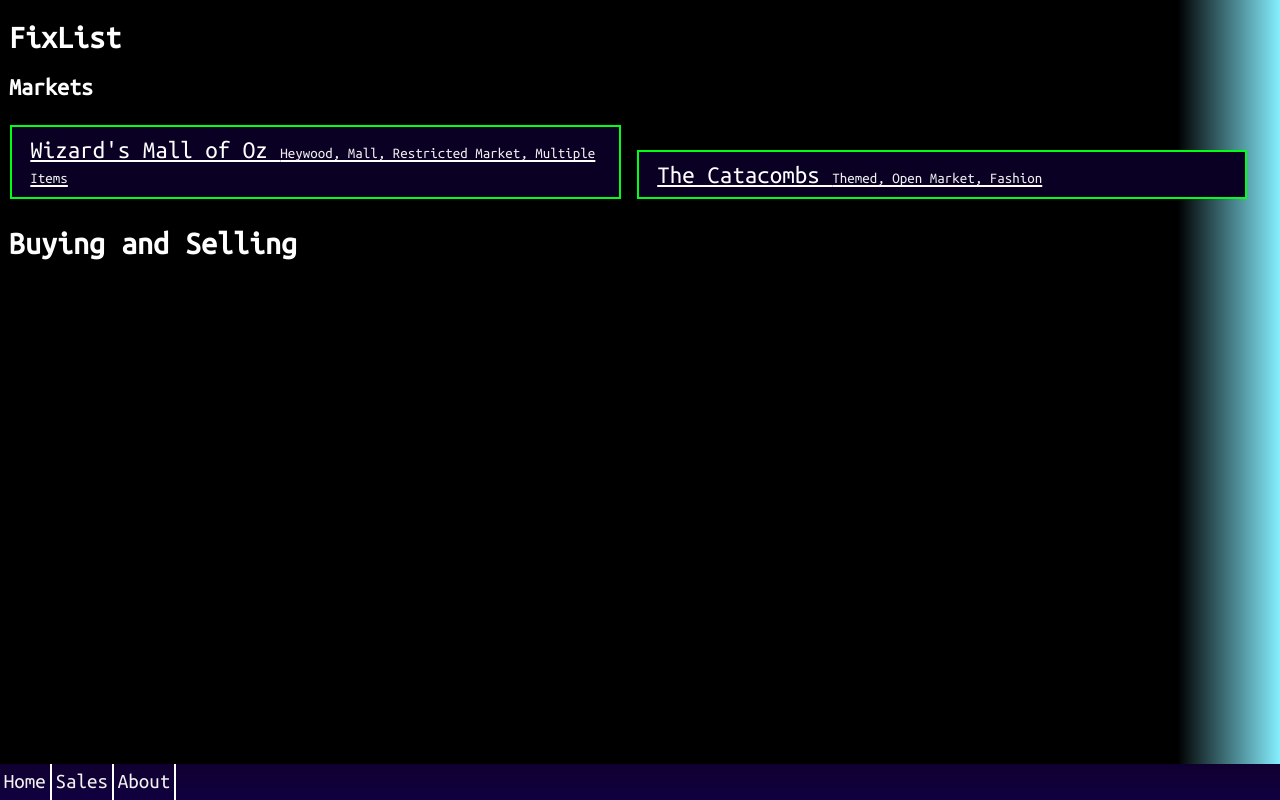
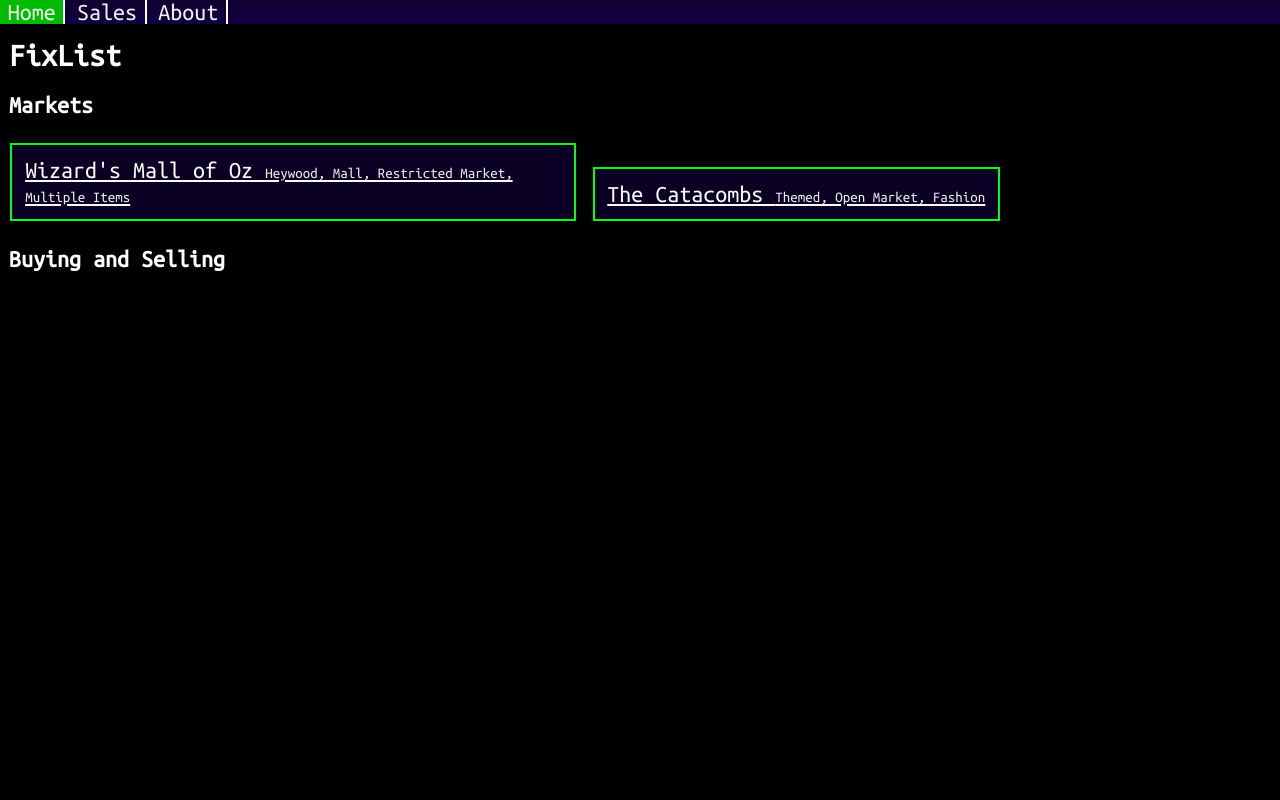
Before and after one commit to SamuelZien/elanazien.github.io, a PHP site: page /markets.html in a window 1280 px wide. Run offline with PHP 8.4, Linux system fonts and the light colour scheme.

Commit message:
Navbar changes

```diff
--- a/markets.html
+++ b/markets.html
@@ -9,7 +9,13 @@
 		<link rel="stylesheet" href="https://fonts.googleapis.com/css2?family=Ubuntu+Mono">
 	</head>
 	<body>
-        <h1>FixList</h1>
+        <div class="navbar">
+            <a href="index.html">Home</a>
+            <a href="./markets.html">Sales</a>
+            <a href="./about.html">About</a>
+            </div>
+        <br>
+        <h1><strong>FixList</strong></h1>
 <h2>Markets</h2>
 <a class="button" href="#modal1">Wizard's Mall of Oz <subtitle>Heywood, Mall, Restricted Market, Multiple Items</subtitle></a>
 
@@ -30,11 +36,6 @@
     </div>
 </div>
 <br>
-<h1> Buying and Selling </h1>
-<div class="navbar">
-<a href="index.html">Home</a>
-<a href="./markets.html">Sales</a>
-<a href="./about.html">About</a>
-</div>
+<h2>Buying and Selling</h2>
 	</body>
 </html>
--- a/style.css
+++ b/style.css
@@ -1,18 +1,7 @@
 body {
   margin: 0;
-  background-image: linear-gradient(to right, #000000 92%, rgb(133, 239, 255));
-  background-size: 100% 100%;
+  background-color: black;
   margin-left: 4px;
-  width: 99%;
-  height: 99%;
-}
-head{
-  max-width: 100%;
-  position:fixed;
-}
-.imgbanner {
-margin:0;
-width:100%;
 }
 h1, h2 {
 font-family: 'Ubuntu Mono', sans-serif;
@@ -46,13 +35,13 @@ display: inline-block;
 }
 .button {
     font-family: 'Ubuntu Mono';
-    font-size: 25px;
+    font-size: 1.5rem;
     display: inline-block;
     border: 2px solid rgb(0, 255, 21);
     background:  #090024;
-    padding: 10px 18px;
+    padding: 1% 1%;
     margin: 0.5%;
-    width:45%;
+    max-width:42%;
     color: #ffffff;
 }
 
@@ -114,19 +103,21 @@ input[type=checkbox] {
   background-image: linear-gradient(180deg, #100030 0.001%, #100040);
   overflow: hidden;
   position: fixed;
-  bottom: 0%;
+  top: 0%;
   left: 0%;
   width: 100%;
+}
+.navbar h1 {
+  justify-content: right;
+  display:flex;
 }
 /* Style the links inside the navigation bar */
 .navbar a {
   font-family: 'Ubuntu Mono';
-  float: left;
-  display: block;
   color: #f2f2f2;
-  padding: 0.6% 0.3%;
+  padding: 0.6%;
   text-decoration: none;
-  font-size: 21px;
+  font-size: 24px;
   border-right: 2px solid white;
 }
 .content a {
```
Also changed, not shown: about.html (+7 -6 lines), index.html (+7 -6 lines).
